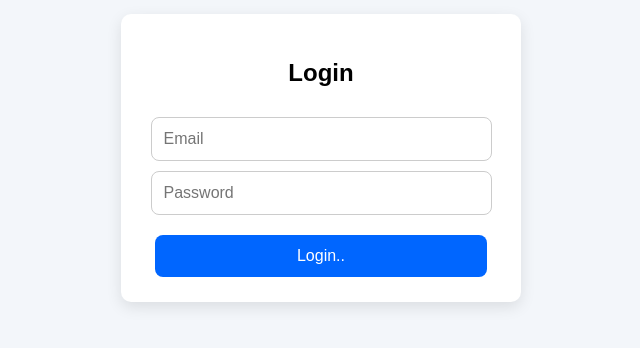
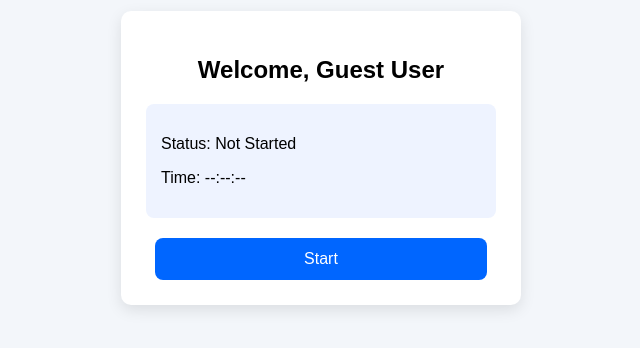
Before and after one commit to ajmalroshan1101/punch-app, a plain HTML site: page index.html in a window 1280 px wide. Shown: the part 242-590 px from the top of the page, without its empty margins (319-959 px from the left). Drawn offline with Linux system fonts and the light colour scheme.

Commit message:
connection for desktop verison 5

```diff
--- a/index.html
+++ b/index.html
@@ -5,20 +5,14 @@
   <meta name="viewport" content="width=device-width, initial-scale=1.0">
   <title>Punch App</title>
   <link rel="stylesheet" href="css/style.css">
+  <!-- Add Microsoft Teams SDK -->
+  <script src="https://res.cdn.office.net/teams-js/2.0.0/js/MicrosoftTeams.min.js"></script>
 </head>
 <body>
 
-  <!-- Login Screen -->
-  <div id="login-screen" class="container">
-    <h2>Login</h2>
-    <input type="text" id="email" placeholder="Email">
-    <input type="password" id="password" placeholder="Password">
-    <button onclick="login()">Login..</button>
-  </div>
-
-  <!-- Dashboard Screen -->
-  <div id="dashboard" class="container hidden">
-    <h2>Welcome, <span id="userEmail"></span></h2>
+  <!-- Dashboard Screen (no login needed) -->
+  <div id="dashboard" class="container">
+    <h2>Welcome, <span id="userEmail">Loading...</span></h2>
 
     <div class="status-box">
       <p>Status: <span id="status">Not Started</span></p>
--- a/js/script.js
+++ b/js/script.js
@@ -1,16 +1,41 @@
 let loggedInUser = null;
+let userName = null;
 let isStarted = false;
 
 const WEBHOOK_URL = "https://script.google.com/macros/s/AKfycbxHbyCVGNqsdnkesunFweoT9fAnXej6DMiSQETU8wWxxsh7-RAHGUjdU6RBjwlFq-ZA1w/exec";
 
-function login() {
-  const email = document.getElementById("email").value.trim();
-  loggedInUser = email || "User";
+// Auto-initialize when page loads
+async function initializeApp() {
+  try {
+    // Initialize Microsoft Teams SDK
+    await microsoftTeams.app.initialize();
+    console.log("✅ Teams SDK initialized");
 
-  document.getElementById("userEmail").innerText = loggedInUser;
-  document.getElementById("login-screen").classList.add("hidden");
-  document.getElementById("dashboard").classList.remove("hidden");
+    // Get user context from Teams
+    const context = await microsoftTeams.app.getContext();
+
+    // Get user email and name
+    loggedInUser = context.user?.userPrincipalName || context.user?.loginHint || "unknown@user.com";
+    userName = context.user?.displayName || loggedInUser;
+
+    console.log("User Email:", loggedInUser);
+    console.log("User Name:", userName);
+
+    // Update UI with user name
+    document.getElementById("userEmail").innerText = userName;
+
+  } catch (error) {
+    console.error("❌ Teams initialization error:", error);
+
+    // Fallback if not in Teams or error occurred
+    loggedInUser = "unknown@user.com";
+    userName = "Guest User";
+    document.getElementById("userEmail").innerText = userName;
+  }
 }
+
+// Initialize on page load
+window.addEventListener('DOMContentLoaded', initializeApp);
 
 function togglePunch() {
   isStarted = !isStarted;
@@ -24,8 +49,10 @@ function togglePunch() {
   const now = new Date();
   document.getElementById("time").innerText = now.toLocaleTimeString();
 
+  // Send data to Google Sheet
   sendToWebhook({
     user: loggedInUser,
+    userName: userName,
     status: status,
     timestamp: now.toISOString(),
     readableTime: now.toLocaleString()
@@ -35,9 +62,10 @@ function togglePunch() {
 function sendToWebhook(data) {
   console.log("=== Sending Data ===", data);
 
-  // Use Image beacon - works everywhere including Teams desktop
+  // Use Image beacon method (works in Teams desktop)
   const params = new URLSearchParams({
     user: data.user,
+    userName: data.userName,
     status: data.status,
     timestamp: data.timestamp,
     readableTime: data.readableTime
@@ -51,7 +79,7 @@ function sendToWebhook(data) {
   };
 
   img.onerror = function() {
-    console.log("⚠️ Request completed (may have succeeded despite error)");
+    console.log("⚠️ Request completed (may have succeeded)");
   };
 
   console.log("Request URL:", img.src);
```
